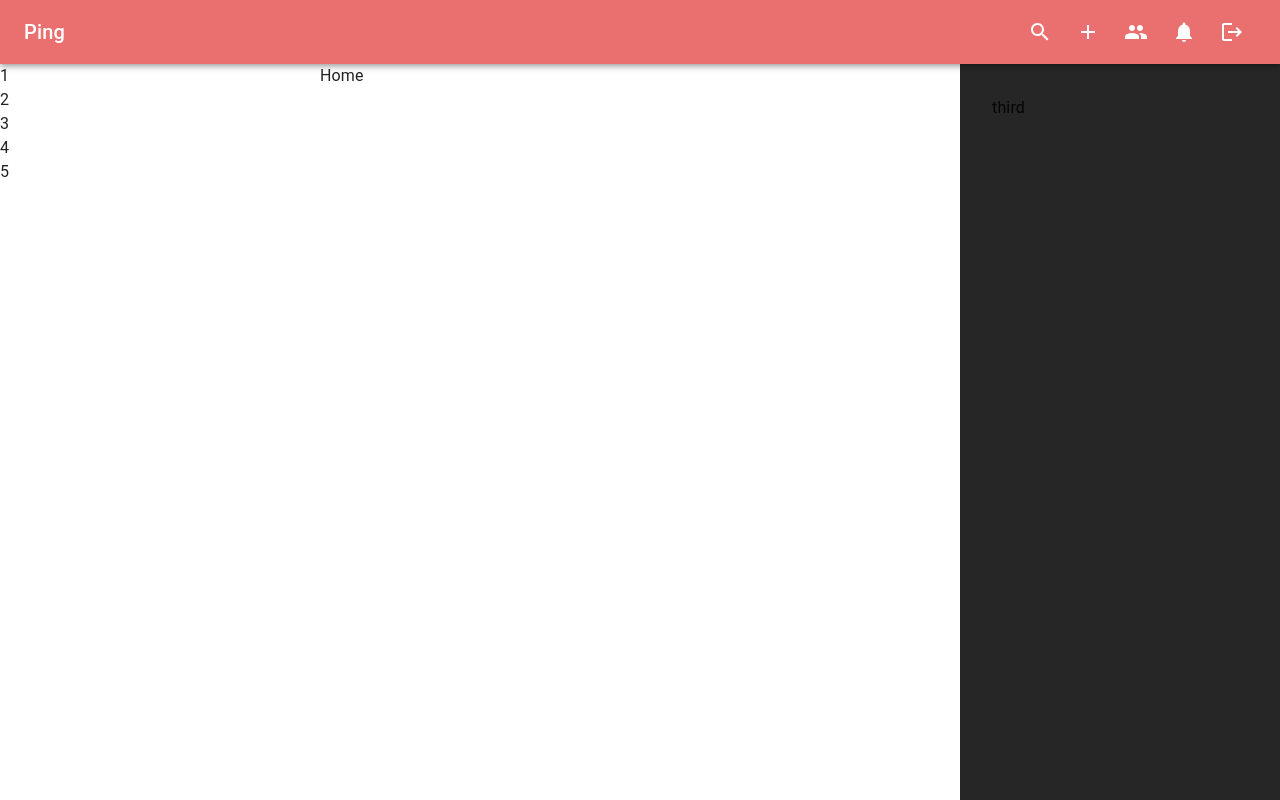
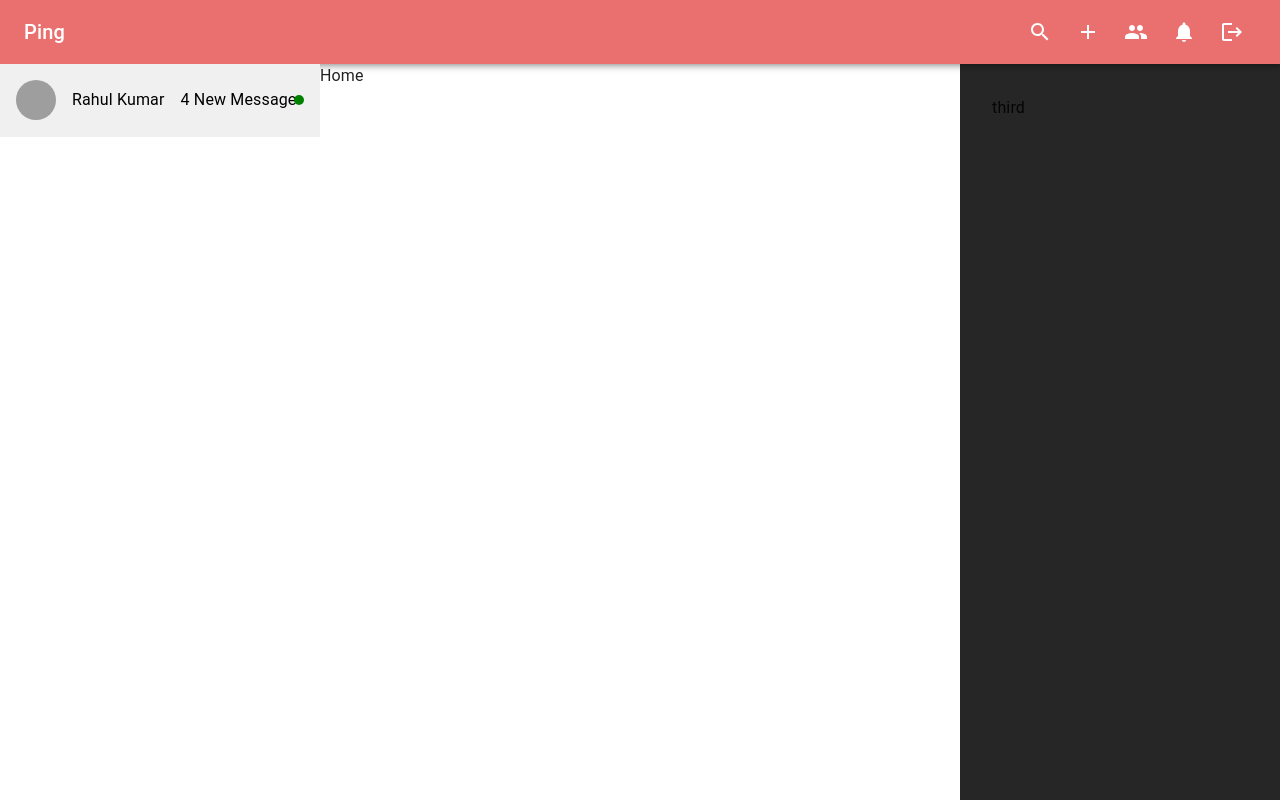
Before and after one commit to rahul-1729/ping, a React (Vite) app in the folder client/: page / in a window 1280 px wide. Built offline with nearby package versions, Linux system fonts and the light colour scheme; grey boxes are pictures that could not be loaded.

Commit message:
added user layout

```diff
--- a/client/src/components/layout/AppLayout.jsx
+++ b/client/src/components/layout/AppLayout.jsx
@@ -2,7 +2,8 @@ import React from 'react'
 import Header from './Header';
 import  Title  from '../shared/Title';
 import { Grid } from '@mui/material';
-import Chatlist from '../specific/ChatList';
+import ChatList from "../specific/ChatList" ;
+import { sampleChats } from '../../constants/sampleData';
 const AppLayout = ()=>(WrappedComponent) => {
   return (props)=>{
 
@@ -22,7 +23,16 @@ const AppLayout = ()=>(WrappedComponent) => {
                 }}
                 height={"100%"}
             >
-              <Chatlist chats={[1,2,3,4,5]}/>
+              <ChatList chats={sampleChats} chatId={"1"}
+              newMessagesAlert={[
+                {
+                chatId:"1",
+                count:4,
+                },
+            ]}
+            onlineUsers={["1","2"]}
+              />
+
             </Grid>
 
             <Grid item xs={12} sm={8} md={5} lg={6} height={"100%"}> <WrappedComponent{...props}/></Grid>
--- /dev/null
+++ b/client/src/components/shared/chatItem.jsx
@@ -0,0 +1,64 @@
+import React from 'react';
+import { Link } from '../styles/StyledComponents';
+import { Typography, Stack, Box } from '@mui/material';
+
+const ChatItem = ({
+  avatar = [],
+  name,
+  _id,
+  groupChat = false,
+  sameSender,
+  isOnline,
+  newMessageAlert,
+  index = 0,
+  handleDeleteChatOpen
+}) => {
+  return (
+    <Link
+    sx={{
+         padding:"0",
+    }}
+    to={`/chat/${_id}`} onContextMenu={(e) => handleDeleteChatOpen(e, _id, groupChat)}>
+      <div style={{
+        display: "flex",
+        gap: "1rem",
+        alignItems: "center",
+        padding: "1rem",
+        backgroundColor: sameSender ? "#f0f0f0" : "white",
+        color: sameSender ? "black" : "unset",
+        position: "relative",
+        borderBottom: "1px solid #f0f0f0",
+        justifyContent: "space-between",
+      }}>
+        {/* Avatar Card */}
+        <Stack direction="row" alignItems="center" spacing={2}>
+          <div style={{
+            width: "40px",
+            height: "40px",
+            borderRadius: "50%",
+            backgroundColor: "#ddd",
+            backgroundImage: `url(${avatar})`,
+            backgroundSize: "cover",
+            backgroundPosition: "center",
+          }} />
+          <Typography>{name}</Typography>
+          {newMessageAlert && (
+            <Typography>{newMessageAlert.count} New Message</Typography>
+          )}
+        </Stack>
+        {isOnline && <Box sx={{
+          width: "10px",
+          height: "10px",
+          borderRadius: "50%",
+          backgroundColor: "green",
+          position: "absolute",
+          top: "50%",
+          right: "1rem",
+          transform: "translateY(-50%)",
+        }} />}
+      </div>
+    </Link>
+  );
+};
+
+export default ChatItem;
--- a/client/src/components/specific/ChatList.jsx
+++ b/client/src/components/specific/ChatList.jsx
@@ -1,7 +1,13 @@
 import { Stack } from '@mui/material'
 import React from 'react'
+import ChatItem from '../shared/chatItem'
 
-const Chatlist = ({w="100%",chats=[],chatId,onlineUsers=[],newMessagesAlert=[{
+const ChatList = ({
+  w="100%",
+  chats=[],
+  chatId,
+  onlineUsers=[],
+  newMessagesAlert=[{
   chatId:"1",
   count:0,
  },
@@ -11,12 +17,38 @@ const Chatlist = ({w="100%",chats=[],chatId,onlineUsers=[],newMessagesAlert=[{
 return (
     <Stack width={w} direction={"column"}>
     {
-      chats?.map(data=>{
-          return <div>{data}</div>
+      chats?.map((data,index)=>{
+
+        const {avatar,_id,name,groupChat,members}=data;
+        const newMessageAlert = newMessagesAlert.find(
+          ({chatId})=>chatId===_id
+        );
+
+        const isOnline =members?.some((member)=>onlineUsers.includes(_id));
+
+        console.log(`isOnline ${isOnline}` )
+
+          return (
+          <ChatItem
+          index = {index}
+          newMessageAlert={newMessageAlert}
+          isOnline={isOnline}
+          avatar={avatar}
+          name={name}
+          _id={_id}
+          key={_id}
+          groupChat={groupChat}
+          sameSender={chatId===_id}
+          handleDeleteChatOpen = {handleDeleteChat}
+          />
+
+
+          );
+
       })
     }
     </Stack>
 )
 }
 
-export default Chatlist
+export default ChatList
--- a/client/src/components/styles/StyledComponents.jsx
+++ b/client/src/components/styles/StyledComponents.jsx
@@ -17,3 +17,10 @@ export const VisuallyHiddenInput = styled("input")(
 );
 
 export const Link = styled(LinkComponent)
+  `text-decoration :none;
+    color:black;
+    padding:1rem;
+    &:hover{
+        background-color: #f0f0f0;
+    }
+    `;
--- /dev/null
+++ b/client/src/constants/sampleData.js
@@ -0,0 +1,9 @@
+
+export const sampleChats=[{
+    avatar:["https://img.freepik.com/premium-photo/avatar-resourcing-company_1254967-6653.jpg?size=626&ext=jpg"],
+    name:"Rahul Kumar",
+    _id:"1",
+    groupChat:false,
+    members:["1","2"],
+},
+];
```
Also changed, not shown: client/src/components/shared/ChatItem.jsx (deleted, +0 -20 lines).
